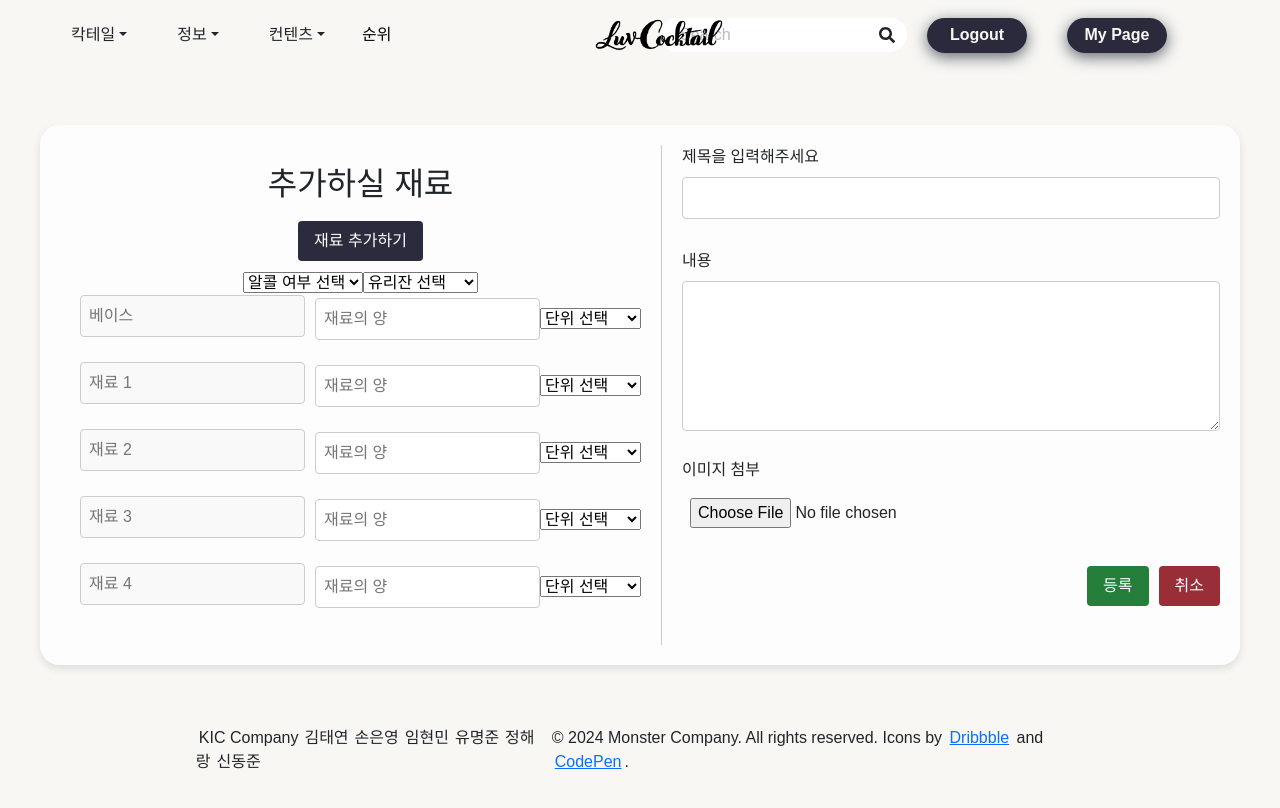
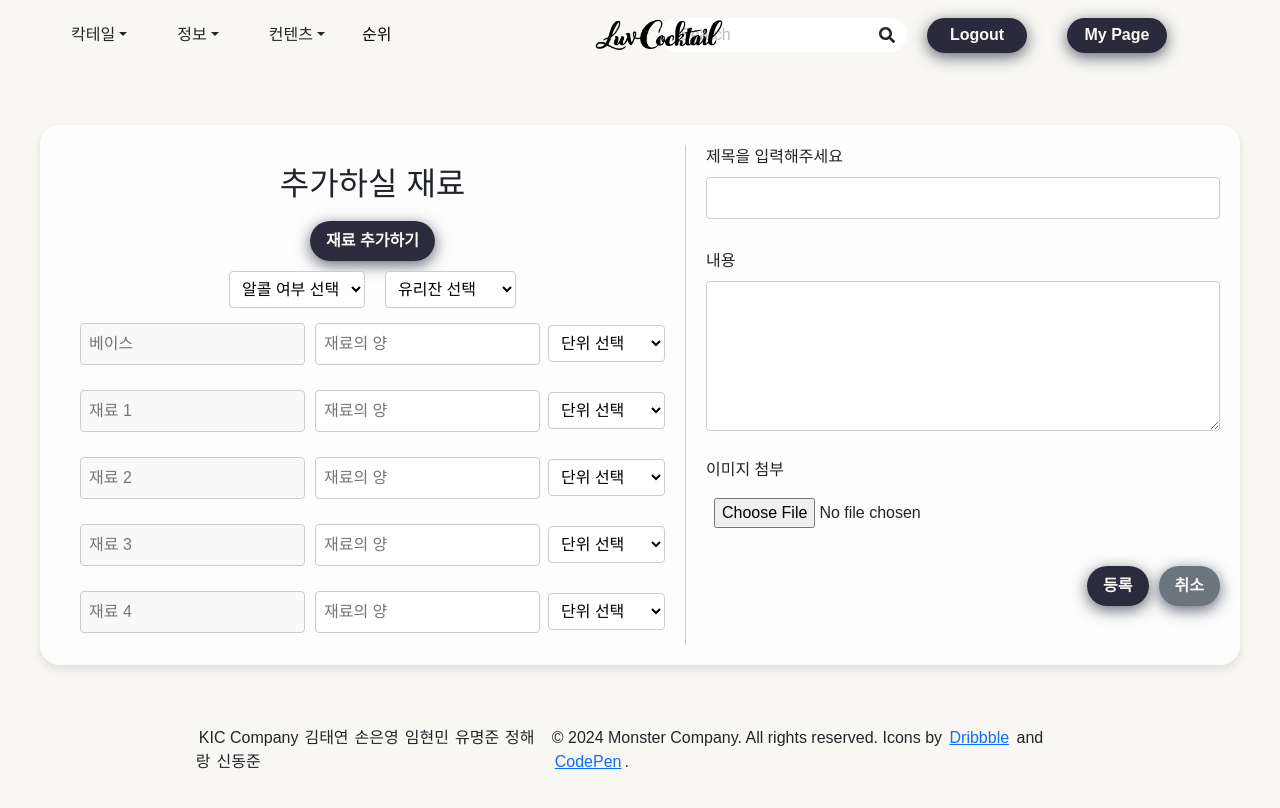
Before and after one commit to KICMonster/frontend-monster, a React (Vite) app in the folder front/: page /mycocktail in a window 1280 px wide. Shown: the top 808 px of the page. Built offline with nearby package versions, Linux system fonts and the light colour scheme; sample sign-in values are in the browser's storage; the HTML template or start-up script is replaced by a standard one; a web font is replaced by a local one.

Commit message:
동준- mycocktail css

```diff
--- a/front/src/component/main/styles/mycocktail.css
+++ b/front/src/component/main/styles/mycocktail.css
@@ -36,6 +36,7 @@
 .MyIngredientsContainer {
   margin-bottom: 20px;
   width: 100%;
+
 }
 
 .MyIngredientRow {
@@ -43,6 +44,7 @@
   align-items: center;
   margin-bottom: 10px;
   width: 100%;
+
 }
 
 .MyIngredientInput {
@@ -52,6 +54,7 @@
   border-radius: 4px;
   border: 1px solid #ccc;
   background-color: #f9f9f9;
+  outline: none;
 }
 
 .MyAmountInput {
@@ -59,7 +62,9 @@
   margin-left: 10px;
   padding: 8px;
   border-radius: 4px;
+  margin-bottom: 5px;
   border: 1px solid #ccc;
+  outline: none;
 }
 
 .MyForm {
@@ -97,6 +102,7 @@
 .MyFileInput {
   width: 100%;
   padding: 8px;
+
 }
 
 .MyButtonGroup {
@@ -107,32 +113,54 @@
 
 .MySubmitButton {
   padding: 8px 16px;
-  background-color: #257e39;
-  color: #fff;
+  background-color: #0d0c22de;
+  box-shadow: 0 4px 15px 0 rgba(45, 54, 65, 0.75);
+  font-weight: 600;
+  color: #F8F7F4;
   border: none;
-  border-radius: 4px;
+  border-radius: 50px;
   cursor: pointer;
   margin-right: 10px;
 }
 
+.MySubmitButton:hover {
+  background-position: 100% 0;
+  background-color: #0d0c228f;
+}
+
 .MyCancelButton {
   padding: 8px 16px;
-  background-color: #9a2e38;
-  color: #fff;
+  background-color: #6c757d;
+  box-shadow: 0 4px 15px 0 rgba(45, 54, 65, 0.75);
+  font-weight: 600;
+  color: #F8F7F4;
   border: none;
-  border-radius: 4px;
+  border-radius: 50px;
   cursor: pointer;
+}
+
+.MyCancelButton:hover {
+  background-position: 100% 0;
+  background-color: #2626298f;
 }
 
 .MyAddButton {
   padding: 8px 16px;
   background-color: #0d0c22de;
-  color: #fff;
+  box-shadow: 0 4px 15px 0 rgba(45, 54, 65, 0.75);
+  font-weight: 600;
+  color: #F8F7F4;
   border: none;
-  border-radius: 4px;
+  border-radius: 50px;
   cursor: pointer;
   margin-top: 10px;
 }
+
+.MyAddButton:hover {
+  background-position: 100% 0;
+  background-color: #0d0c228f;
+}
+
 /* mycocktail.css */
 .MyAddButton {
   float: right; /* 버튼을 오른쪽으로 정렬 */
@@ -146,3 +174,28 @@
 }
 
 /* 다른 요소들에 대한 추가 CSS */
+
+.MyVolumeDropdown {
+  margin-left: 8px;
+  margin-bottom: 6px;
+  padding: 8px;
+  border: 1px solid #ccc;
+  background-color: #ffffff;
+  border-radius: 4px;
+  outline: none;
+}
+
+.MyVolumeDropdown:focus {
+  outline: none;
+}
+
+.MySelect {
+  margin-left: 10px;
+  margin-right: 10px;
+  margin-bottom: 15px;
+  padding: 8px;
+  border: 1px solid #ccc;
+  background-color: #ffffff;
+  border-radius: 4px;
+  outline: none;
+}
--- a/front/src/pages/Mypage.jsx
+++ b/front/src/pages/Mypage.jsx
@@ -1,6 +1,6 @@
 import React, { useState } from 'react';
 import BasicLayout from '../layouts/BasicLayout';
-import '../component/main/styles/Mypage.css';
+import '../component/main/styles/MyPage.css';
 import { Link } from 'react-router-dom';
 
 function MyPage() {
```
